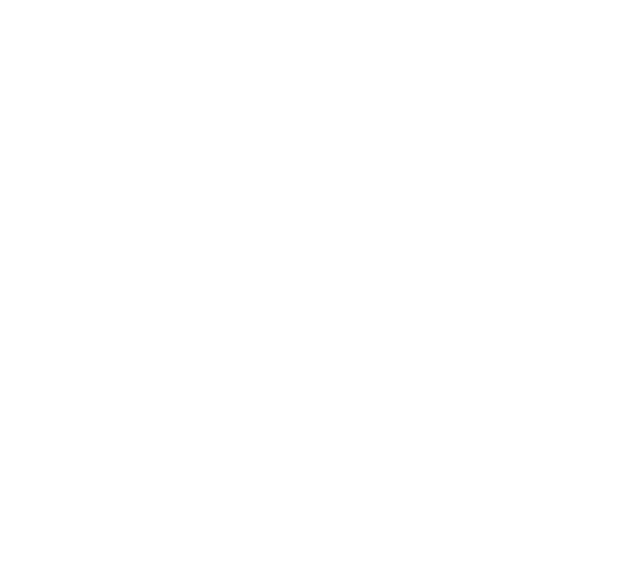
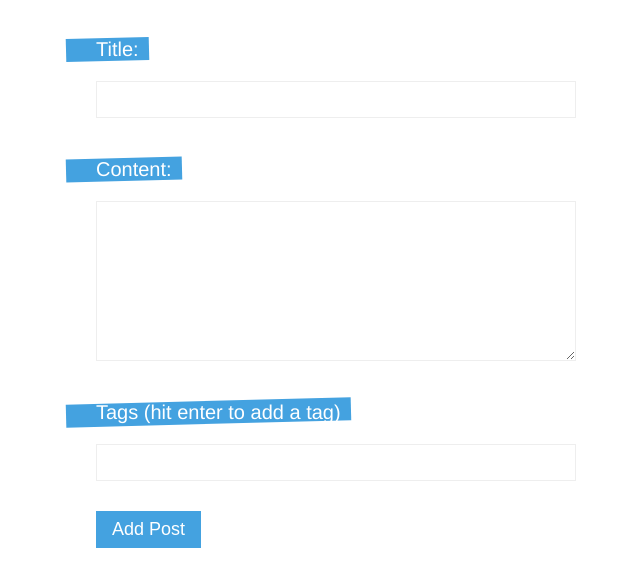
Before and after one commit to angel-sinn/PL_vue-blog, a Vue app: page /create in a window 1280 px wide. Before the commit this address had no page. Shown: the top 586 px of the page, without its empty margins (304-944 px from the left). Built offline with nearby package versions, Linux system fonts and the light colour scheme.

Commit message:
Add spinner, webform and styling

```diff
--- a/src/components/SinglePost.vue
+++ b/src/components/SinglePost.vue
@@ -1,6 +1,8 @@
 <template>
   <div class="post">
-    <h3>{{ post.title }}</h3>
+    <router-link :to="{ name: 'Details', params: { id: post.id }}">
+      <h3>{{ post.title }}</h3>
+    </router-link>
     <p>{{ snippet }}</p>
     <span v-for="tag in post.tags" :key="tag">
       #{{ tag }}
--- /dev/null
+++ b/src/components/Spinner.vue
@@ -0,0 +1,19 @@
+<template>
+  <div class="spin"></div>
+</template>
+
+<style>
+  .spin {
+    display: block;
+    width: 40px;
+    height: 40px;
+    margin: 30px auto;
+    border: 3px solid transparent;
+    border-radius: 50%;
+    border-top-color: #56a1e2;
+    animation: spin 1s ease infinite;
+  }
+  @keyframes spin{
+    to { transform: rotateZ(360deg) }
+  }
+</style>
--- /dev/null
+++ b/src/composables/getPost.js
@@ -0,0 +1,30 @@
+import { ref } from 'vue';
+
+const getPost = (id) => {
+  const post = ref(null)
+  const error = ref(null)
+
+  const load = async () => {
+    try {
+      // simulate delay
+      await new Promise(resolve => {
+        setTimeout(resolve, 2000)
+      })
+
+      let data = await fetch('http://localhost:3000/posts/' + id)
+
+      if (!data.ok) {
+        throw Error('The post does not exist')
+      }
+      post.value = await data.json()
+    }
+    catch (err) {
+      error.value = err.message
+      console.log(error.value);
+    }
+  }
+
+  return { post, error, load }
+}
+
+export default getPost;
--- a/src/composables/getPosts.js
+++ b/src/composables/getPosts.js
@@ -6,6 +6,11 @@
 
   const load = async () => {
     try {
+      // simulate delay
+      await new Promise(resolve => {
+        setTimeout(resolve, 2000)
+      })
+
       let data = await fetch('http://localhost:3000/posts')
       // console.log(data);
       if (!data.ok) {
--- a/src/router/index.js
+++ b/src/router/index.js
@@ -1,5 +1,7 @@
 import { createRouter, createWebHistory } from 'vue-router'
 import Home from '../views/Home.vue'
+import Details from '../views/Details.vue'
+import Create from '../views/Create.vue'
 
 const routes = [
   {
@@ -7,6 +9,17 @@
     name: 'Home',
     component: Home
   },
+  {
+    path: '/posts/:id',
+    name: 'Details',
+    component: Details,
+    props: true
+  },
+  {
+    path: '/create',
+    name: 'Create',
+    component: Create
+  }
 ]
 
 const router = createRouter({
--- /dev/null
+++ b/src/views/Create.vue
@@ -0,0 +1,97 @@
+<template>
+  <div class="create">
+    <form>
+      <label>Title:</label>
+      <input type="text" v-model="title" required>
+      <label>Content:</label>
+      <textarea v-model="body" required></textarea>
+      <label>Tags (hit enter to add a tag)</label>
+      <input type="text" v-model="tag" @keydown.enter.prevent="handleKeydown">
+      <div v-for="tag in tags" :key="tag" class="pill">
+        #{{ tag }}
+      </div>
+      <button>Add Post</button>
+    </form>
+  </div>
+</template>
+
+<script>
+import { ref } from 'vue'
+export default {
+  setup() {
+    const title = ref("")
+    const body = ref("")
+    const tag = ref("")
+    const tags = ref([])
+
+    const handleKeydown = () => {
+      if (!tags.value.includes(tag.value)) {
+        tag.value = tag.value.replace(/\s/, '') // removes all whitespace
+        tags.value.push(tag.value)
+      }
+      tag.value = '';
+    }
+
+    return { title, body, tag, handleKeydown, tags }
+  }
+
+}
+</script>
+
+<style>
+  form {
+    max-width: 480px;
+    margin: 0 auto;
+    text-align: left;
+  }
+  input, textarea {
+    display: block;
+    margin: 10px 0;
+    width: 100%;
+    box-sizing: border-box;
+    padding: 10px;
+    border: 1px solid #eee;
+  }
+  textarea {
+    height: 160px;
+  }
+  label {
+    display: inline-block;
+    margin-top: 30px;
+    position: relative;
+    font-size: 20px;
+    color: white;
+    margin-bottom: 10px;
+  }
+  label::before {
+    content: "";
+    display: block;
+    width: 100%;
+    height: 100%;
+    background: rgb(68, 162, 224);
+    position: absolute;
+    z-index: -1;
+    padding-right: 40px;
+    left: -30px;
+    transform: rotateZ(-1.5deg);
+  }
+  button {
+    display: block;
+    margin-top: 30px;
+    background: rgb(68, 162, 224);
+    color: white;
+    border: none;
+    padding: 8px 16px;
+    font-size: 18px;
+    cursor: pointer;
+  }
+  .pill {
+    display: inline-block;
+    margin: 10px 10px 0 0;
+    color: #444;
+    background: #ddd;
+    padding: 7px;
+    border-radius: 15px;
+    font-size: 14px;
+  }
+</style>
--- /dev/null
+++ b/src/views/Details.vue
@@ -0,0 +1,42 @@
+<template>
+  <div v-if="error">{{ error }}</div>
+  <div v-if="post" class="post">
+    <h3>{{ post.title }}</h3>
+    <p class="para">{{ post.body }}</p>
+  </div>
+  <div v-else>
+    <Spinner/>
+  </div>
+</template>
+
+<script>
+import Spinner from '../components/Spinner.vue'
+import getPost from '../composables/getPost'
+
+export default {
+  props: ['id'],
+  components: { Spinner },
+  setup(props) {
+    const { post, error, load } = getPost(props.id)
+
+    load()
+
+    return { post, error}
+  }
+}
+</script>
+
+<style>
+  .post {
+    max-width: 1200px;
+    margin: 0 auto;
+  }
+  .post p {
+    color: #444;
+    line-height: 1.5em;
+    margin-top: 40px;
+  }
+  .para {
+    white-space: pre-wrap
+  }
+</style>
--- a/src/views/Home.vue
+++ b/src/views/Home.vue
@@ -5,17 +5,20 @@
     <div v-if="posts.length">
       <PostList :posts="posts"/>
     </div>
-    <div v-else>Loading...</div>
+    <div v-else>
+      <Spinner/>
+    </div>
   </div>
 </template>
 
 <script>
 import PostList from '../components/PostList.vue'
+import Spinner from '../components/Spinner.vue'
 import getPosts from '../composables/getPosts'
 
 export default {
   name: 'Home',
-  components: { PostList },
+  components: { PostList, Spinner },
   // composition api - variables not reactive by default, but can use refs to make it reactive
   setup() {
     const { posts, error, load } = getPosts()
```
